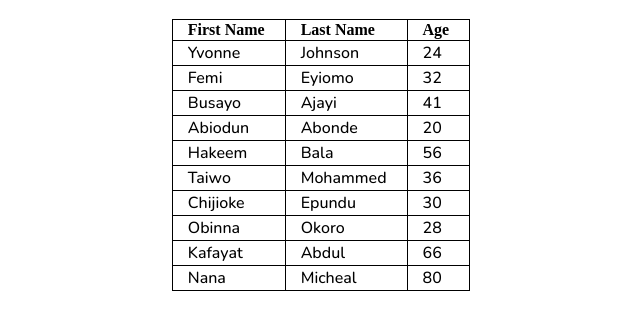
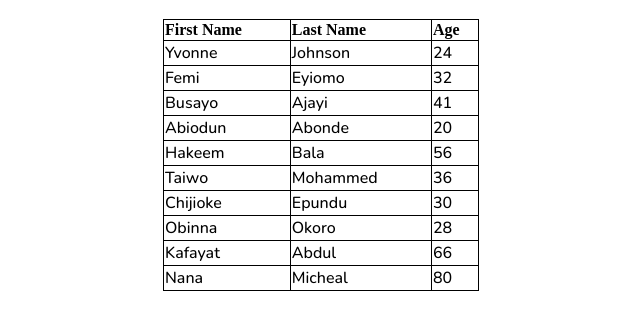
Before and after one commit to tosensen/JUST-PROJECT-WEEK-2, a plain HTML site: page index.html in a window 1280 px wide. Shown: the part 61-390 px from the top of the page, without its empty margins (319-959 px from the left). Drawn offline with nearby package versions, Linux system fonts and the light colour scheme.

Commit message:
padding changed

```diff
--- a/style.css
+++ b/style.css
@@ -4,12 +4,13 @@ body{text-align: center;
 }
     table{
     margin: auto;
+    width: 25%;
 }
 table, td, th{
     border: 1px solid black;
     border-collapse: collapse;
-    padding-right: 20px;
-    padding-left: 15px;
+    padding: 1%, 1%;
+    /* padding-left: 1%; */
     text-align: left;
 
 }
```
